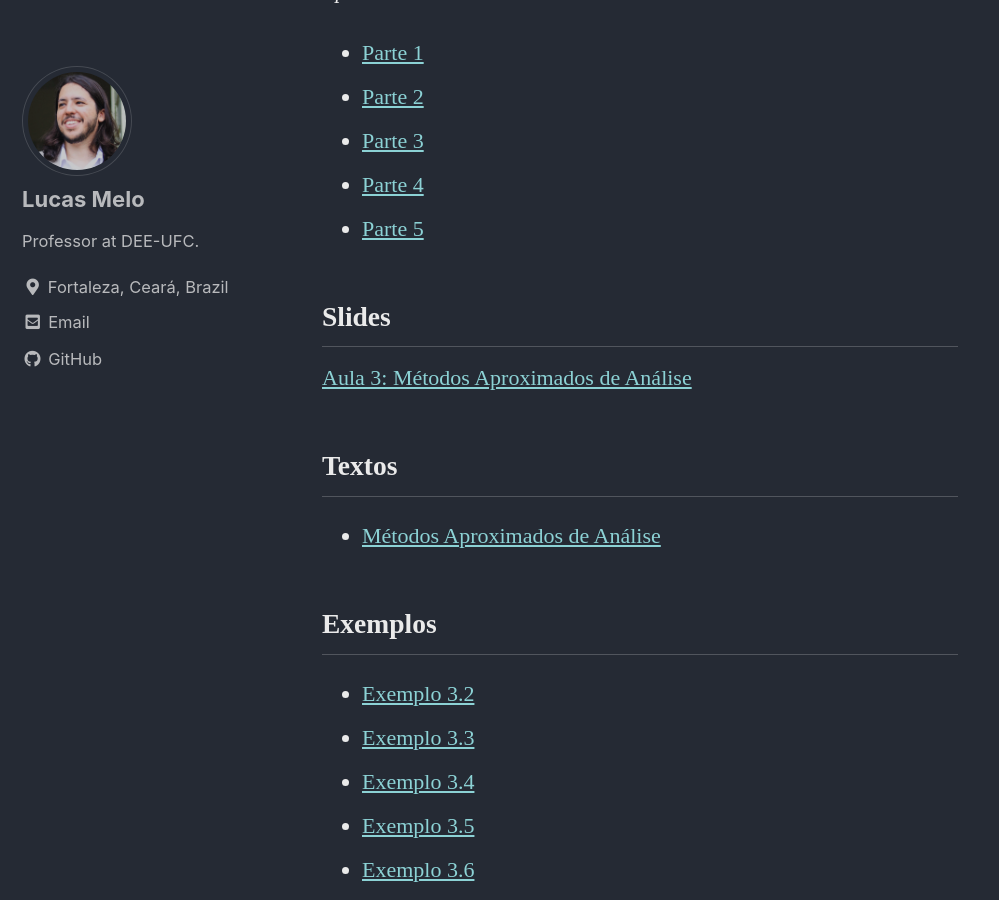
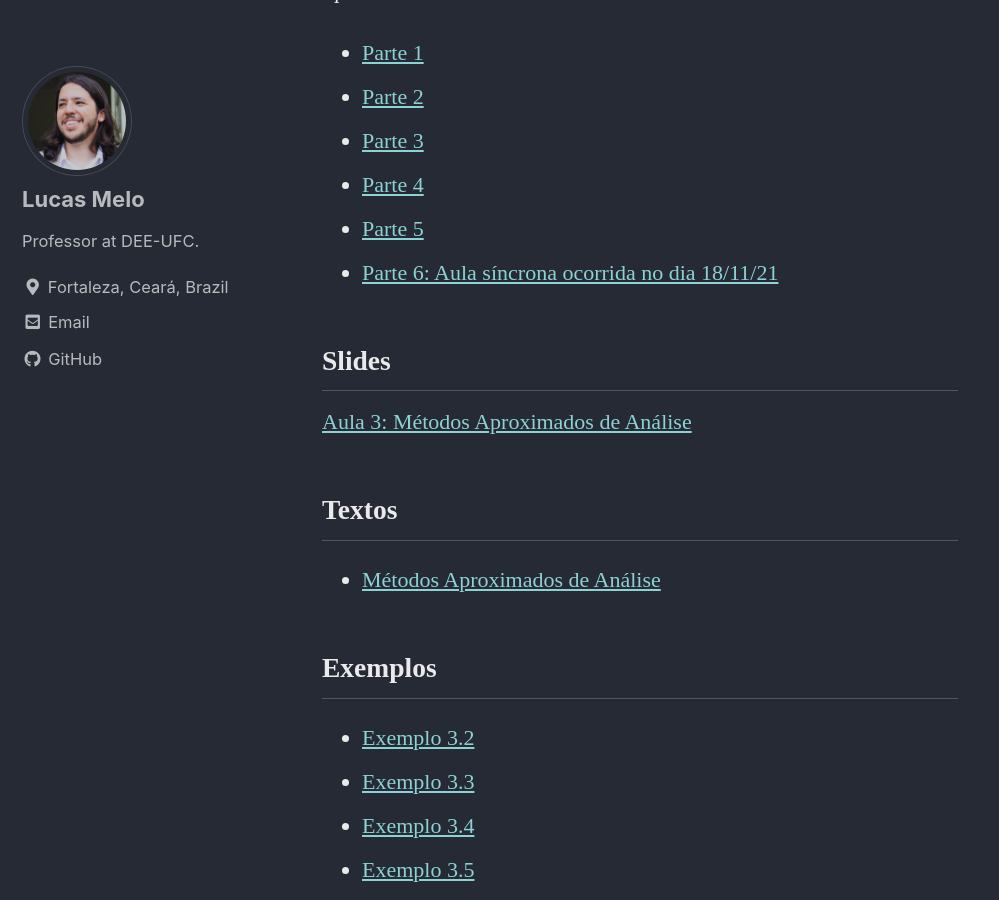
Before and after one commit to lucassm/lucassm.github.io, a Jekyll site: the page built from _teaching/DEE-2021-2/Unidade-03/index.md, in a window 1280 px wide and 900 px high, scrolled down 382 px. Shown: the whole window, without its empty margins (0-999 px from the left). Built offline with Jekyll 4.4.1, drawn with Linux system fonts in a browser that asks for light colours; cached includes are drawn as plain includes; some web fonts are replaced.

Commit message:
UPDATE: Generic

```diff
--- a/_teaching/DEE-2021-2/Unidade-03/index.md
+++ b/_teaching/DEE-2021-2/Unidade-03/index.md
@@ -15,6 +15,7 @@ Videos com a terceira aula do curso, com o assunto: *Métodos Aproximados de An
 - [Parte 3](https://drive.google.com/file/d/11qfh0-FlG0yUihPMIgV1A6AzPHeFpSL2/view?usp=sharing)
 - [Parte 4](https://drive.google.com/file/d/1Eui8TBkodggi0FTUZegxSzqqAM7JcqVP/view?usp=sharing)
 - [Parte 5](https://drive.google.com/file/d/1_fNvnLvSKU_OtqxWJcc9Cz4jE9_vTbVE/view?usp=sharing)
+- [Parte 6: Aula síncrona ocorrida no dia 18/11/21](https://drive.google.com/file/d/1C6b72Z4aQkIagHLFOCuNGgEVrjYbHESb/view?usp=drivesdk)
 
 ## Slides
 [Aula 3: Métodos Aproximados de Análise](https://github.com/lucassm/lucassm.github.io/raw/master/files/SDEE-2021-2/aula3.pdf)
```
